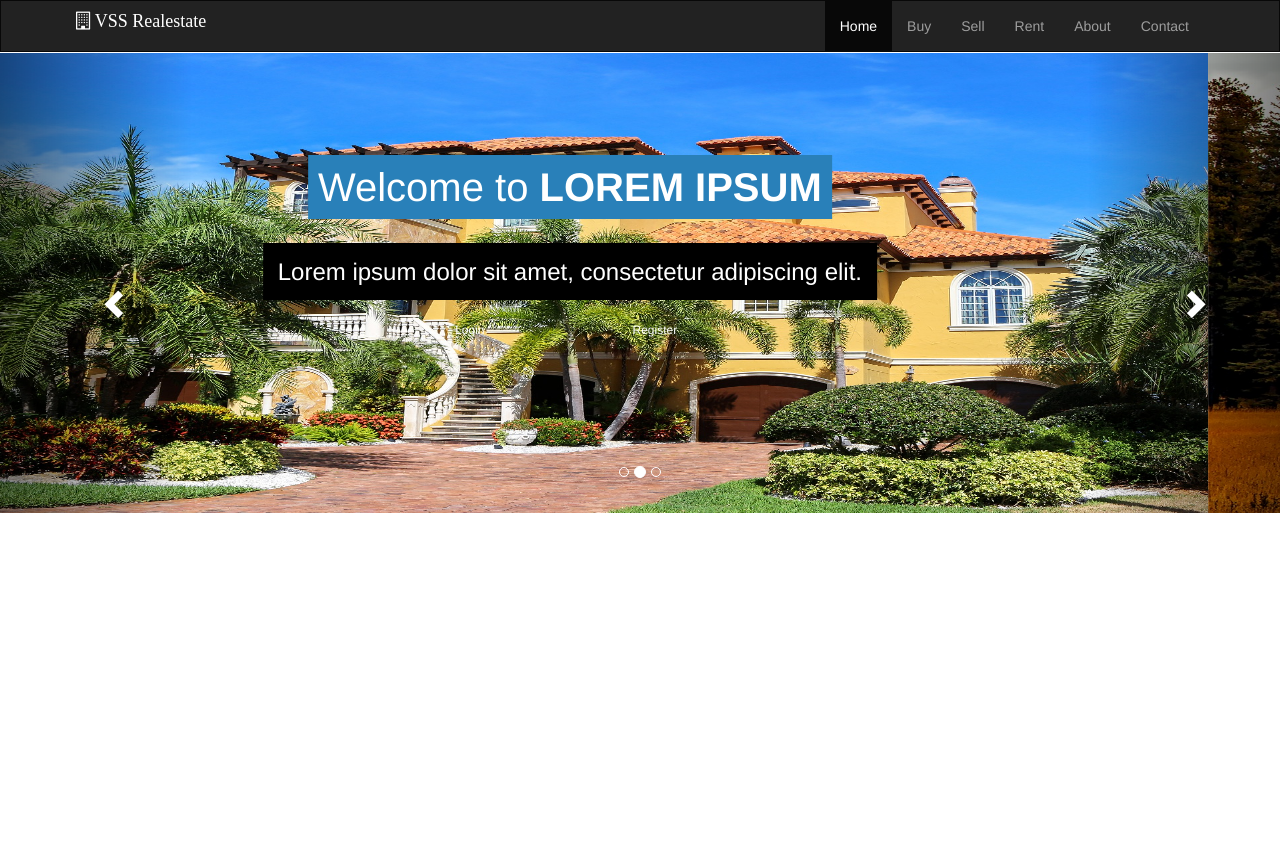
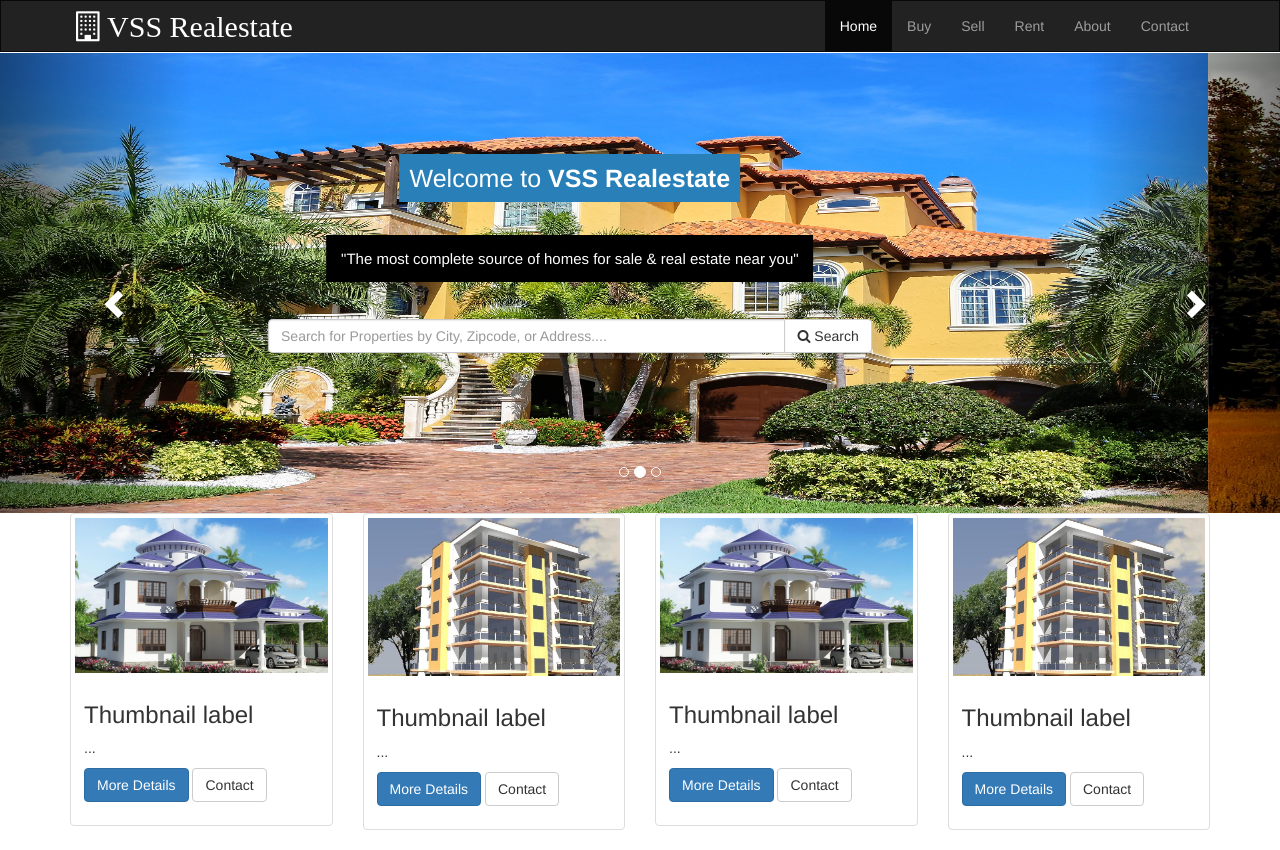
Before and after one commit to BabyManisha/realestate, a plain HTML site: page html/home.html in a window 1280 px wide. Before the commit the page ends 800 px from the top, so only its background shows below. Drawn offline with nearby package versions, Linux system fonts and the light colour scheme.

Commit message:
added images

```diff
--- a/css/home.css
+++ b/css/home.css
@@ -9,7 +9,7 @@ body{
 
 .app-nav.navbar-inverse .navbar-brand{
 	color: white;
-	margin-top: -5px;
+	font-size: 30px;
 }
 
 .app-nav .apps{
@@ -94,7 +94,7 @@ body{
 }
 
 .header-text h2 {
-    font-size: 40px;
+    font-size: 25px;
 }
 
 .header-text h2 span {
@@ -105,6 +105,7 @@ body{
 .header-text h3 span {
 	background-color: #000;
 	padding: 15px;
+	font-size: 15px;
 }
 
 .btn-min-block {
@@ -124,3 +125,11 @@ body{
     background-color: #fff;
     border-color: #fff;
 }
+
+
+/* search bar in home page */
+.input-group{
+	width: 50%;
+    margin-left: auto;
+    margin-right: auto;
+}
--- a/html/home.html
+++ b/html/home.html
@@ -64,15 +64,24 @@
 	                        <div class="header-text hidden-xs">
 	                            <div class="col-md-12 text-center">
 	                                <h2>
-	                                	<span>Welcome to <strong>LOREM IPSUM</strong></span>
+	                                	<span>Welcome to <strong>VSS Realestate</strong></span>
 	                                </h2>
 	                                <br>
 	                                <h3>
-	                                	<span>Lorem ipsum dolor sit amet, consectetur adipiscing elit.</span>
+	                                	<span>"The most complete source of homes for sale & real estate near you"</span>
 	                                </h3>
-	                                <br>
+	                                <!-- <br>
 	                                <div class="">
-	                                    <a class="btn btn-theme btn-sm btn-min-block" href="#">Login</a><a class="btn btn-theme btn-sm btn-min-block" href="#">Register</a></div>
+	                                    <a class="btn btn-theme btn-sm btn-min-block" href="#">Login</a><a class="btn btn-theme btn-sm btn-min-block" href="#">Register</a></div>  -->
+
+	                                 <br><br>
+                                     <div class="input-group">
+                                       <input type="text" class="form-control" placeholder="Search for Properties by City, Zipcode, or Address....">
+                                       <div class="input-group-btn">
+                                         <button class="btn btn-default" type="button">
+                                         <i class="fa fa-search"></i> Search</button>
+                                       </div>
+                                     </div><!-- /input-group -->
 	                            </div>
 	                        </div><!-- /header-text -->
 	    			    </div>
@@ -82,15 +91,24 @@
 	                        <div class="header-text hidden-xs">
 	                            <div class="col-md-12 text-center">
 	                                <h2>
-	                                    <span>Welcome to LOREM IPSUM</span>
+	                                	<span>Welcome to <strong>VSS Realestate</strong></span>
 	                                </h2>
 	                                <br>
 	                                <h3>
-	                                	<span>Lorem ipsum dolor sit amet, consectetur adipiscing elit.</span>
+	                                	<span>"The most complete source of homes for sale & real estate near you"</span>
 	                                </h3>
-	                                <br>
+	                                <!-- <br>
 	                                <div class="">
-	                                    <a class="btn btn-theme btn-sm btn-min-block" href="#">Login</a><a class="btn btn-theme btn-sm btn-min-block" href="#">Register</a></div>
+	                                    <a class="btn btn-theme btn-sm btn-min-block" href="#">Login</a><a class="btn btn-theme btn-sm btn-min-block" href="#">Register</a></div>  -->
+
+	                                 <br><br>
+                                     <div class="input-group">
+                                       <input type="text" class="form-control" placeholder="Search for Properties by City, Zipcode, or Address....">
+                                       <div class="input-group-btn">
+                                         <button class="btn btn-default" type="button">
+                                         <i class="fa fa-search"></i> Search</button>
+                                       </div>
+                                     </div><!-- /input-group -->
 	                            </div>
 	                        </div><!-- /header-text -->
 	    			    </div>
@@ -100,15 +118,24 @@
 	                        <div class="header-text hidden-xs">
 	                            <div class="col-md-12 text-center">
 	                                <h2>
-	                                    <span>Welcome to LOREM IPSUM</span>
+	                                	<span>Welcome to <strong>VSS Realestate</strong></span>
 	                                </h2>
 	                                <br>
 	                                <h3>
-	                                	<span>Lorem ipsum dolor sit amet, consectetur adipiscing elit.</span>
+	                                	<span>"The most complete source of homes for sale & real estate near you"</span>
 	                                </h3>
-	                                <br>
+	                                <!-- <br>
 	                                <div class="">
-	                                    <a class="btn btn-theme btn-sm btn-min-block" href="#">Login</a><a class="btn btn-theme btn-sm btn-min-block" href="#">Register</a></div>
+	                                    <a class="btn btn-theme btn-sm btn-min-block" href="#">Login</a><a class="btn btn-theme btn-sm btn-min-block" href="#">Register</a></div>  -->
+
+	                                 <br><br>
+                                     <div class="input-group">
+                                       <input type="text" class="form-control" placeholder="Search for Properties by City, Zipcode, or Address....">
+                                       <div class="input-group-btn">
+                                         <button class="btn btn-default" type="button">
+                                         <i class="fa fa-search"></i> Search</button>
+                                       </div>
+                                     </div><!-- /input-group -->
 	                            </div>
 	                        </div><!-- /header-text -->
 	    			    </div>
@@ -124,6 +151,63 @@
 	    	</div>
 	    </div>
 
+	    <div class="container">
+
+		    <div class="row">
+
+		      <div class="col-sm-6 col-md-3">
+		        <div class="thumbnail">
+		          <img src="../images/hm1.jpg" alt="...">
+		          <div class="caption">
+		            <h3>Thumbnail label</h3>
+		            <p>...</p>
+		            <p><a href="#" class="btn btn-primary" role="button">More Details</a>
+		            <a href="#" class="btn btn-default" role="button">Contact</a></p>
+		          </div>
+		        </div>
+		      </div>
+
+		      <div class="col-sm-6 col-md-3">
+		        <div class="thumbnail">
+		          <img src="../images/hm6.jpg" alt="...">
+		          <div class="caption">
+		            <h3>Thumbnail label</h3>
+		            <p>...</p>
+		            <p><a href="#" class="btn btn-primary" role="button">More Details</a>
+		            <a href="#" class="btn btn-default" role="button">Contact</a></p>
+		          </div>
+		        </div>
+		      </div>
+
+		      <div class="col-sm-6 col-md-3">
+		        <div class="thumbnail">
+		          <img src="../images/hm1.jpg" alt="...">
+		          <div class="caption">
+		            <h3>Thumbnail label</h3>
+		            <p>...</p>
+		            <p><a href="#" class="btn btn-primary" role="button">More Details</a>
+		            <a href="#" class="btn btn-default" role="button">Contact</a></p>
+		          </div>
+		        </div>
+		      </div>
+
+		      <div class="col-sm-6 col-md-3">
+		        <div class="thumbnail">
+		          <img src="../images/hm6.jpg" alt="...">
+		          <div class="caption">
+		            <h3>Thumbnail label</h3>
+		            <p>...</p>
+		            <p><a href="#" class="btn btn-primary" role="button">More Details</a>
+		            <a href="#" class="btn btn-default" role="button">Contact</a></p>
+		          </div>
+		        </div>
+		      </div>
+
+		    </div>
+
+		</div>
+
+
 
 	</body>
 	<script src="../js/home.js"></script>
--- a/js/home.js
+++ b/js/home.js
@@ -1,5 +1,5 @@
 $(function() {
-	new Vue({
+	var App = new Vue({
 	  el: '#app',
 	  data: function () {
 	      return {
```
Also changed, not shown: images/hm1.jpg (added), images/hm10.jpeg (added), images/hm2.jpg (added), images/hm3.jpeg (added), images/hm4.jpeg (added), images/hm5.jpeg (added), images/hm6.jpg (added), images/hm7.jpeg (added), images/hm8.jpeg (added), images/hm9.jpeg (added), 1 other file.
